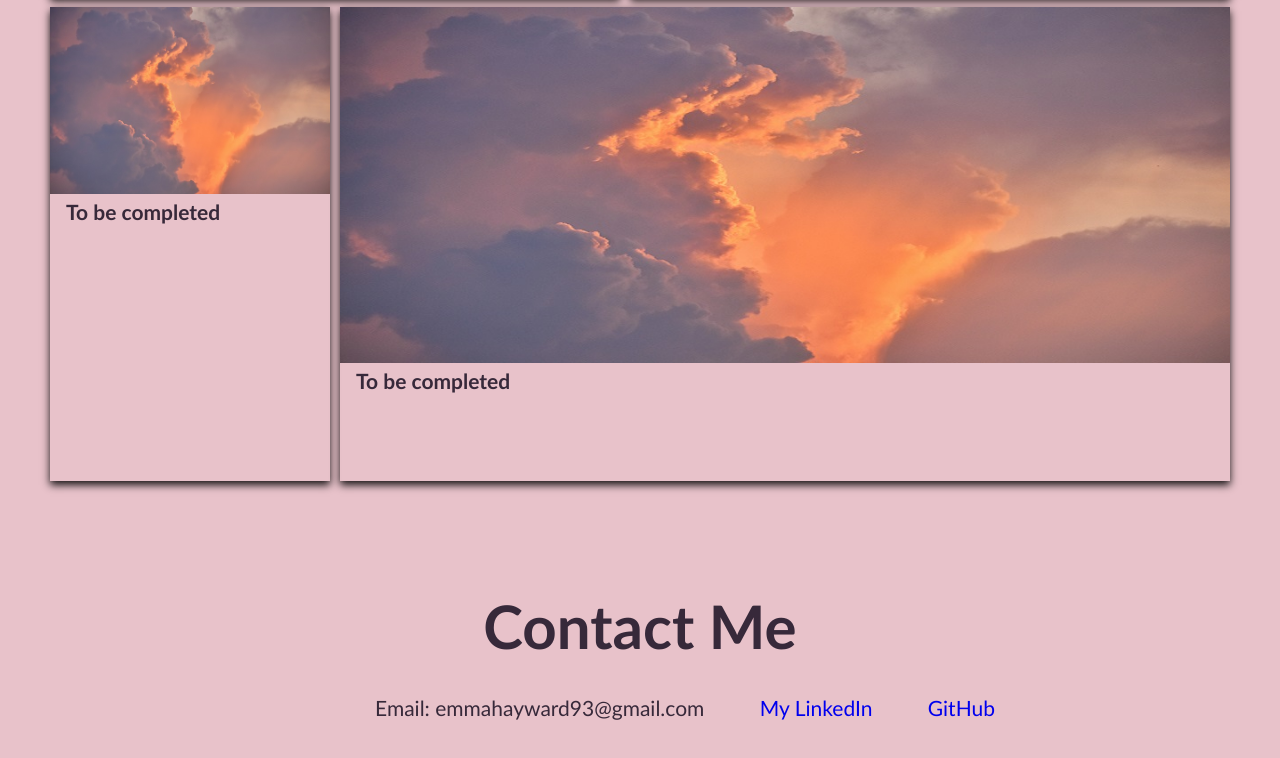
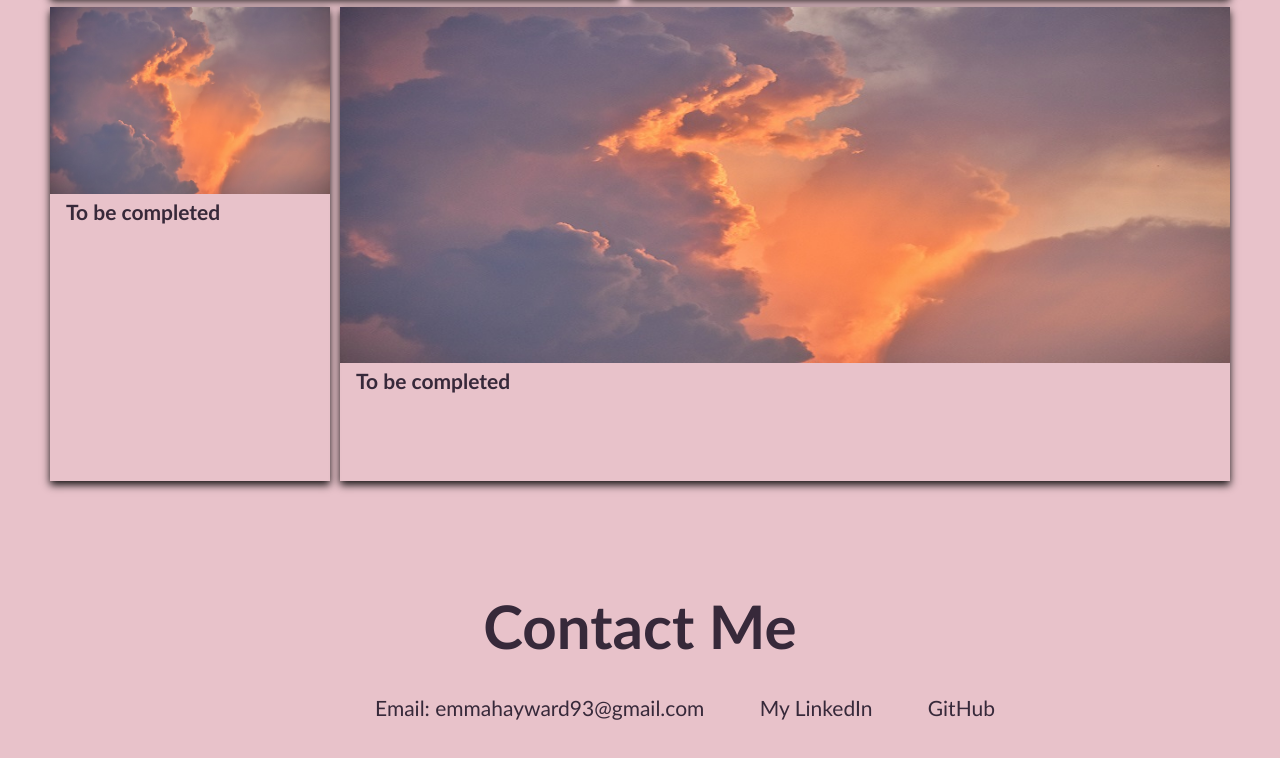
Before and after one commit to EmH93/EmmaH-Portfolio, a plain HTML site: page index.html in a window 1280 px wide. Shown: the part 2001-2759 px from the top of the page. Drawn offline with Linux system fonts and the light colour scheme.

Commit message:
small css amends to styling

```diff
--- a/css/style.css
+++ b/css/style.css
@@ -230,6 +230,7 @@ aside {
 
 .contactInfo li a {
   text-decoration: none;
+  color: #37293a;
 }
 
 /*Media queries*/
```
